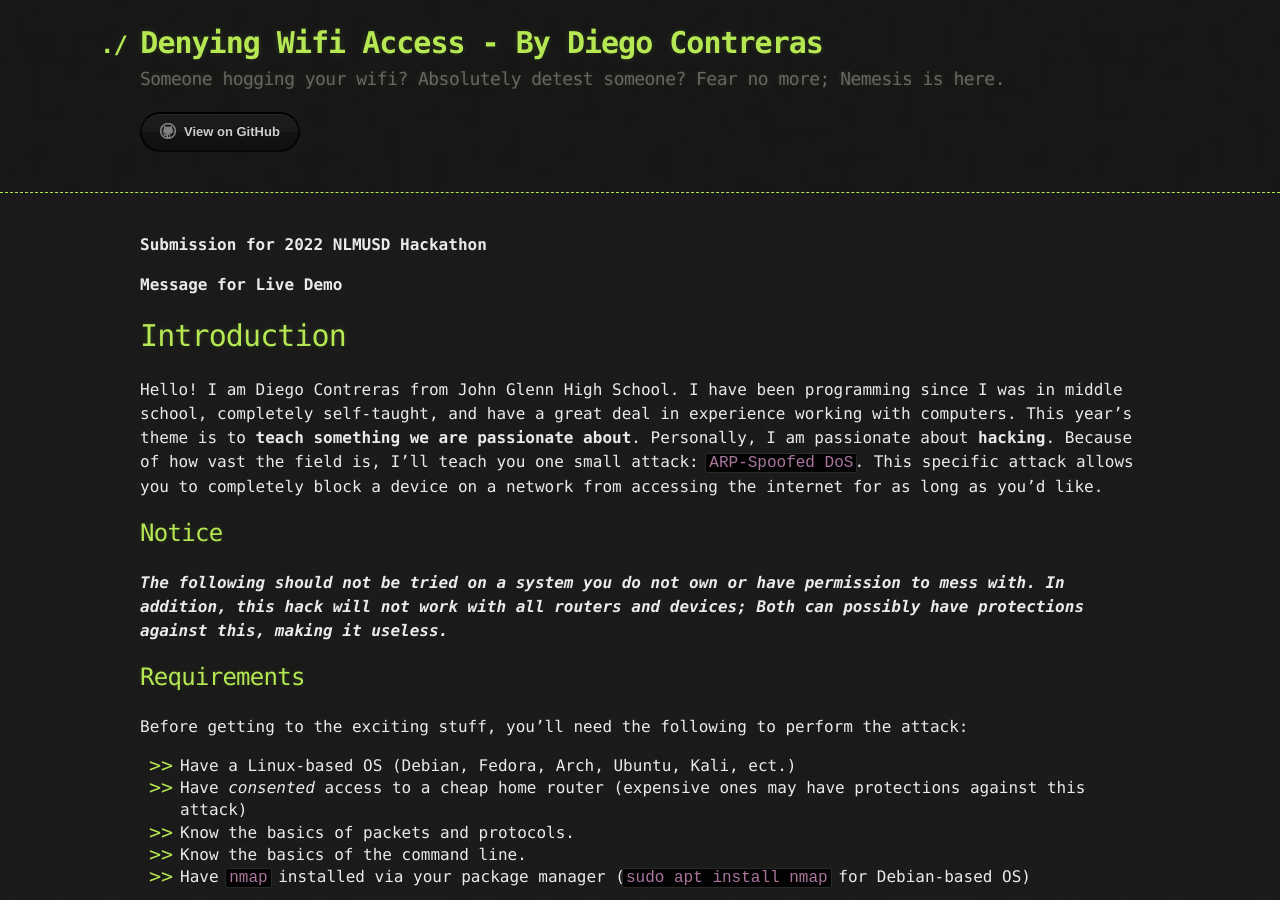
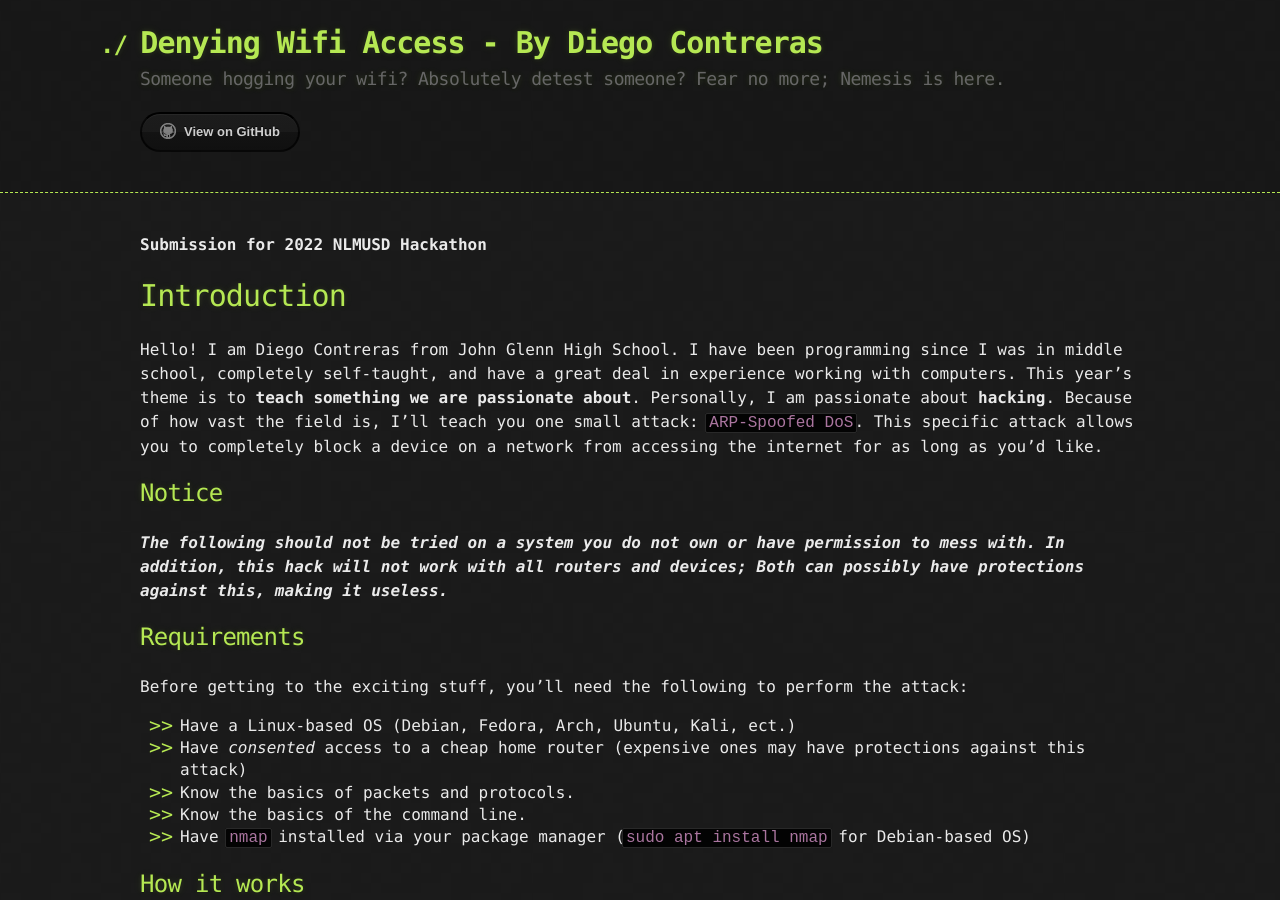
Before and after one commit to Desperationis/NLM-Hackathon22, a Jekyll site: the page built from index.md, in a window 1280 px wide and 900 px high. Built offline with Jekyll 4.4.1, drawn with Linux system fonts in a browser that asks for light colours.

Commit message:
Update index.md

```diff
--- a/index.md
+++ b/index.md
@@ -3,8 +3,6 @@ layout: default
 ---
 
 **Submission for 2022 NLMUSD Hackathon**
-
-**Message for Live Demo**
 
 # Introduction
 Hello! I am Diego Contreras from John Glenn High School. I have been programming since I was in middle school, completely self-taught, and have a great deal in experience working with computers. This year's theme is to **teach something we are passionate about**. Personally, I am passionate about **hacking**. Because of how vast the field is, I'll teach you one small attack: `ARP-Spoofed DoS`. This specific attack allows you to completely block a device on a network from accessing the internet for as long as you'd like.
```
